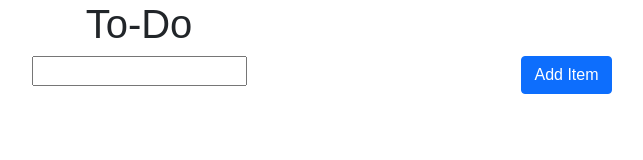
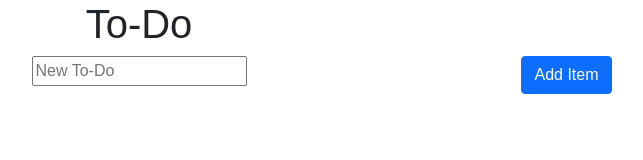
Before and after one commit to salhernandez/ToDoList, a React (Create React App) app: page / in a window 1280 px wide. Shown: the top 160 px of the page, without its empty margins (501-1144 px from the left). Built offline with nearby package versions, Linux system fonts and the light colour scheme.

Commit message:
Add placeholder

```diff
--- a/src/App.js
+++ b/src/App.js
@@ -94,6 +94,7 @@ class App extends React.Component {
         <div className="col-6">
           <input
             type="text"
+            placeholder="New To-Do"
             value={this.state.newItem}
             onChange={this.handleChange}
           />
```
